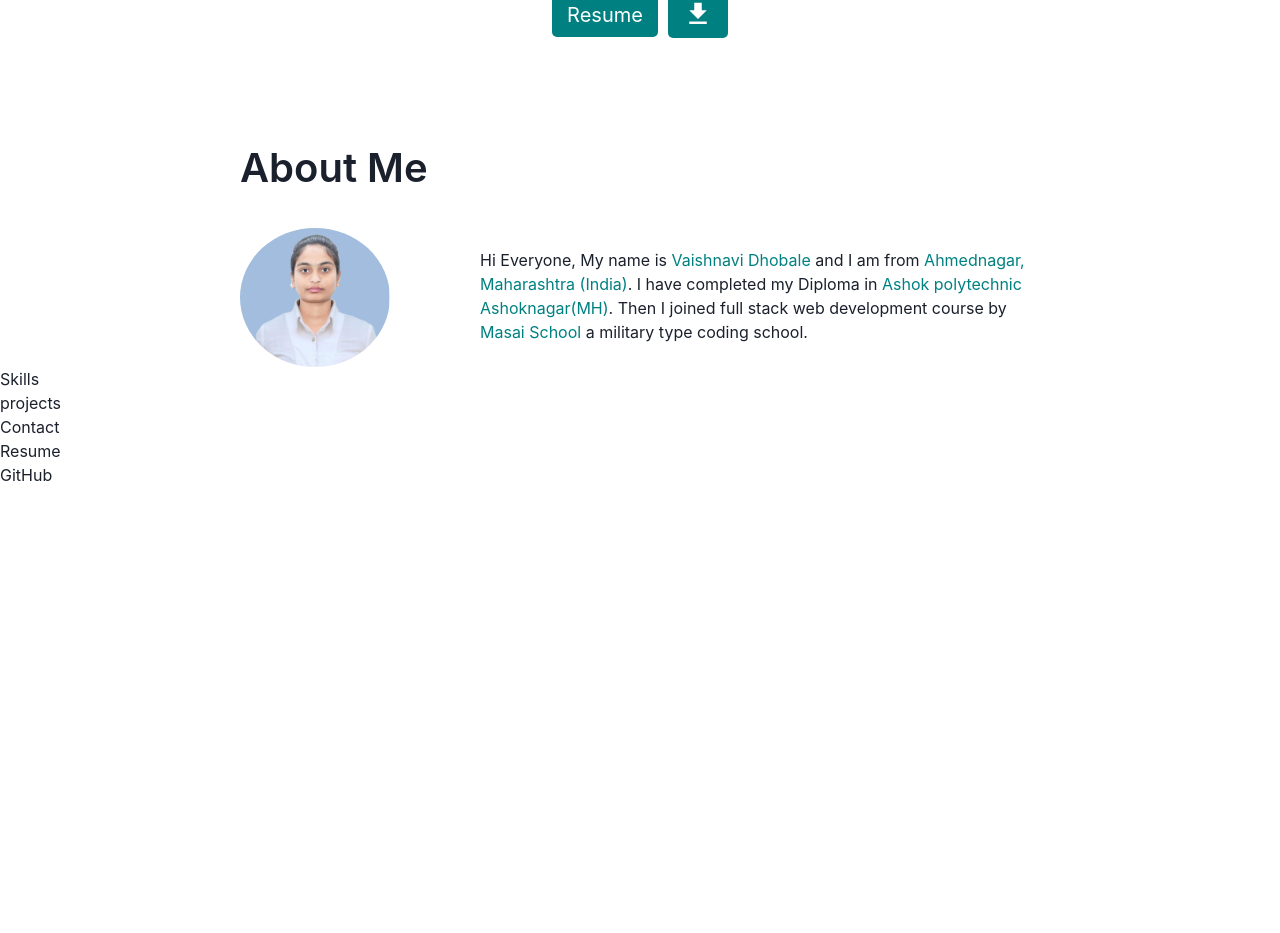
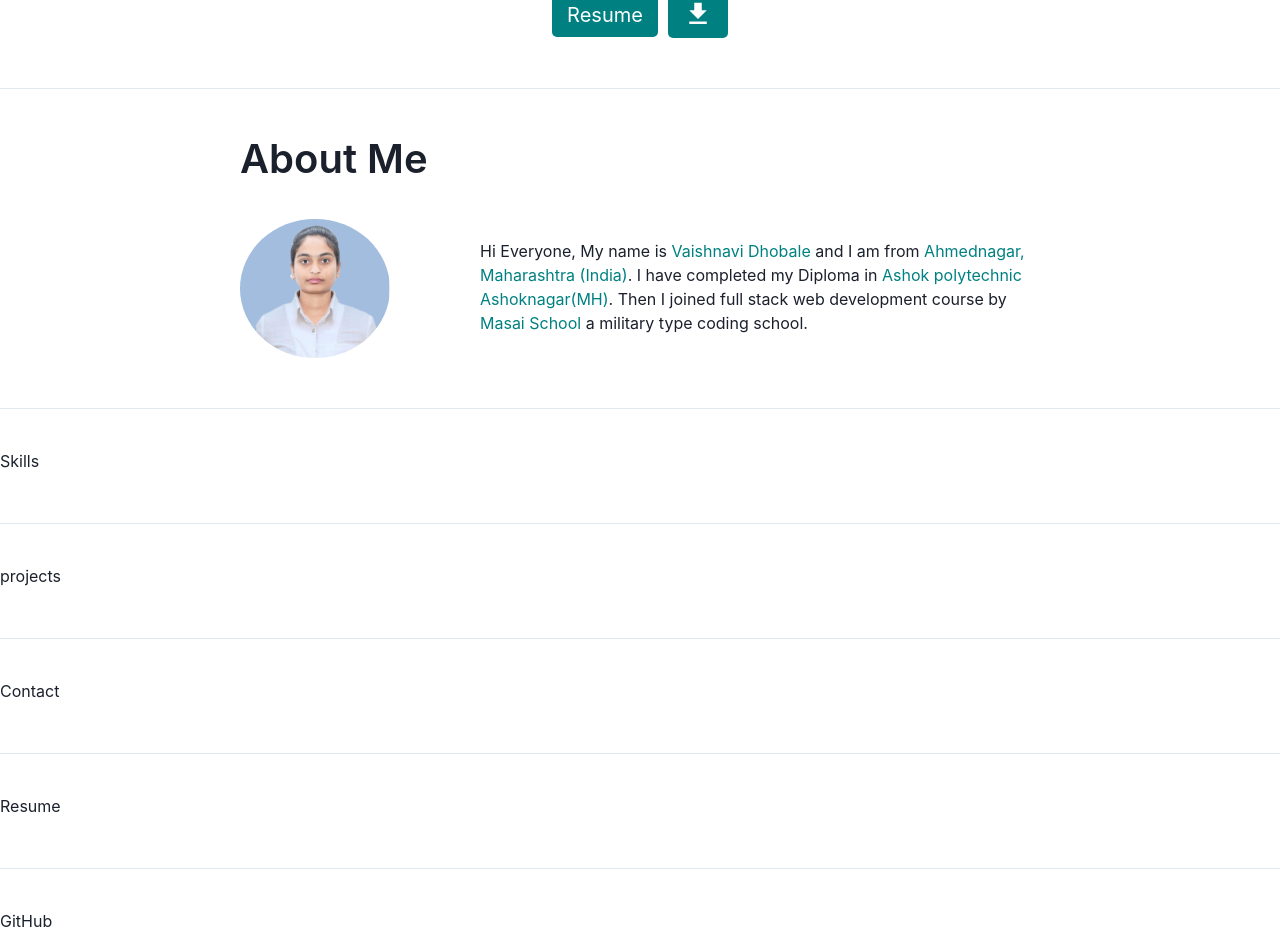
Before and after one commit to VaishnaviDhobale/VaishnaviDhobale.github.io, a React (Create React App) app: page / in a window 1280 px wide. Shown: the part 615-1548 px from the top of the page. Before the commit the page ends 1102 px from the top, so only its background shows below. Built offline with nearby package versions, Linux system fonts and the light colour scheme.

Commit message:
update 6

```diff
--- a/src/pages/About.jsx
+++ b/src/pages/About.jsx
@@ -19,14 +19,14 @@ export default function About() {
       id="about"
       zIndex={-1}
     >
-      <Text fontWeight={"600"} fontSize="40px" pt="100px" pb={"30px"}>
+      <Text fontWeight={"600"} fontSize="40px" pb={"30px"}>
         About Me
       </Text>
 
 
       <Box display={"grid"} gridTemplateColumns="30% 1fr">
         <Box>
-          <Img src={Pic} borderRadius="50%" width={"150px"}></Img>
+          <Img src={Pic} borderRadius="50%" width={"150px"} className = "home-img"></Img>
         </Box>
         <Box position={"relative"} top = "20px">
           <Text>
--- a/src/pages/Home.jsx
+++ b/src/pages/Home.jsx
@@ -135,6 +135,7 @@ export default function Home() {
                 backgroundColor: "teal",
                 borderRadius: "5px",
               }}
+              id="resume-link-1"
             >
               Resume
             </a>
@@ -145,6 +146,7 @@ export default function Home() {
             p={"9px 15px"}
             borderRadius="5px"
             cursor={"pointer"}
+            id="resume-link-2"
           >
             <MdDownload color="white" size={"30px"} />
           </Box>
--- a/src/pages/Main.jsx
+++ b/src/pages/Main.jsx
@@ -17,11 +17,29 @@ export default function Main() {
       </Box>
 
       <Home />
+      <hr style={{marginTop : "50px" , marginBottom : "40px"}} />
+
+
       <About />
+      <hr style={{marginTop : "50px" , marginBottom : "40px"}} />
+
+
       <Skills />
+      <hr style={{marginTop : "50px" , marginBottom : "40px"}} />
+
+
       <Projects />
+      <hr style={{marginTop : "50px" , marginBottom : "40px"}} />
+
+
       <Contact />
+      <hr style={{marginTop : "50px" , marginBottom : "40px"}} />
+
+
       <Resume />
+      <hr style={{marginTop : "50px" , marginBottom : "40px"}} />
+
+
       <Github />
     </>
   );
```
